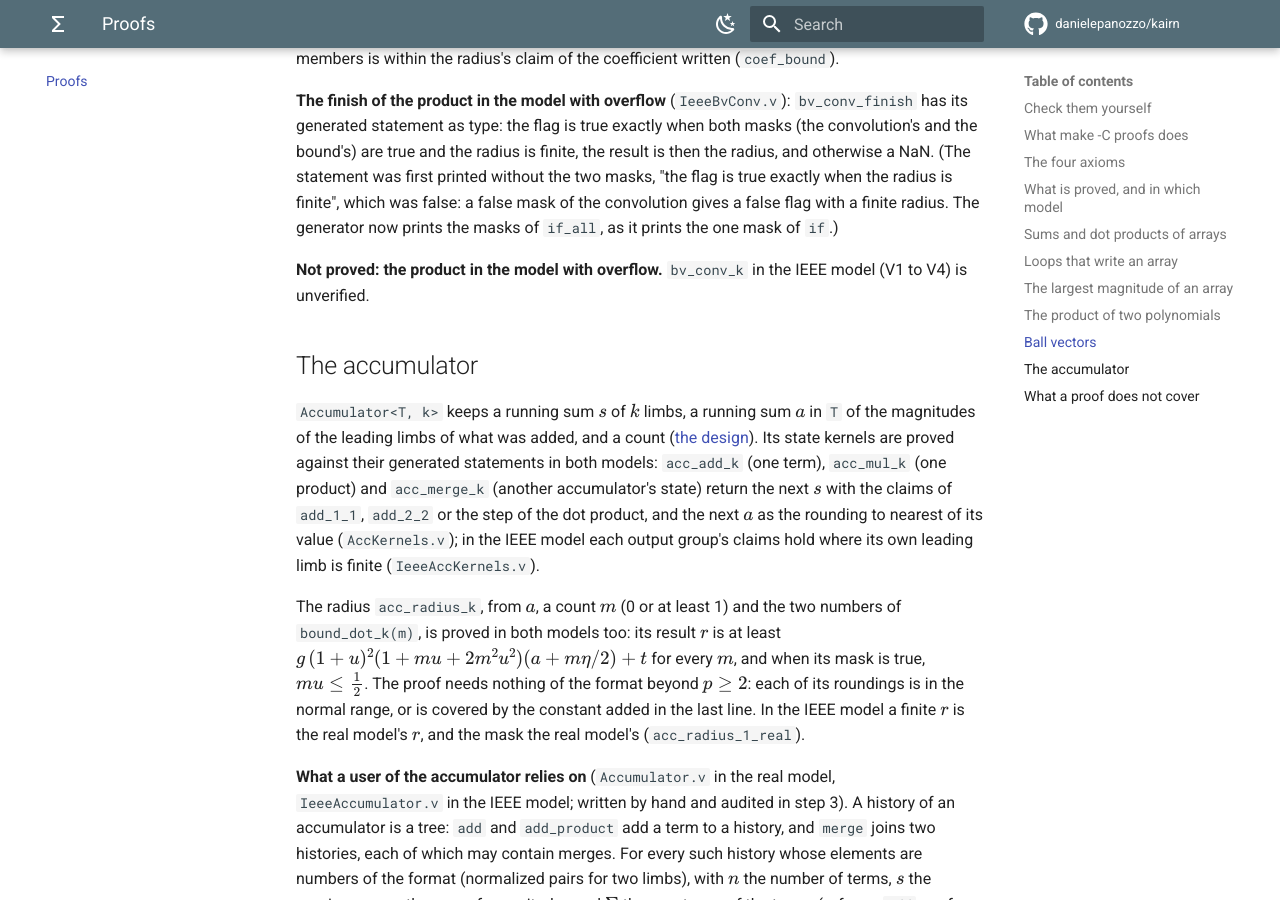
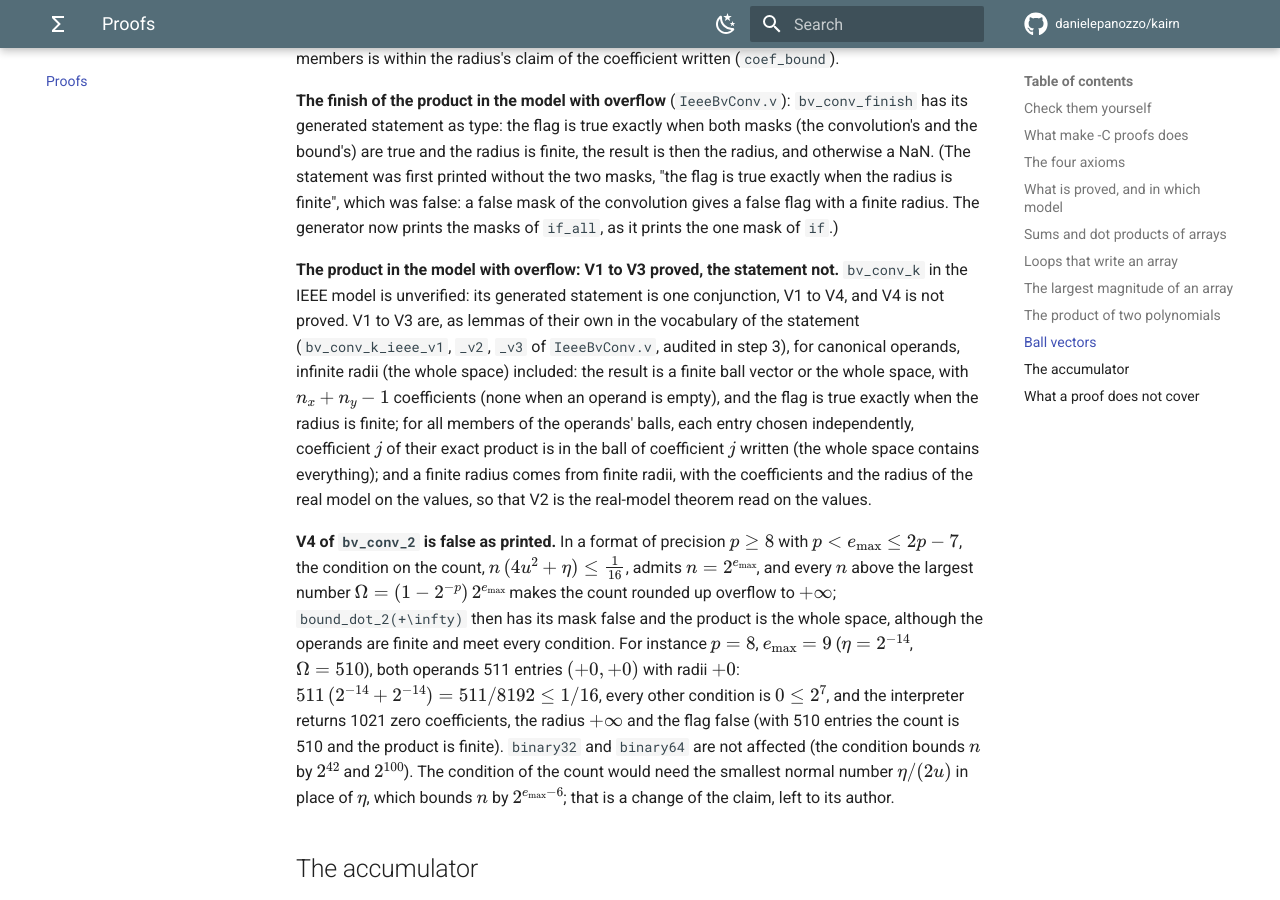
Before and after one commit to danielepanozzo/kairn, an MkDocs documentation site: the page built from docs/proofs/index.md, in a window 1280 px wide and 900 px high, scrolled down 13996 px. Built offline with MkDocs 1.6.1 and Material for MkDocs 9.7.7, drawn with Linux system fonts in a browser that asks for light colours; comment, search, counter and statistics services are not loaded.

Commit message:
Proofs: V1 to V3 of the product of two BallVectors in the IEEE model; V4 of bv_conv_2 is false
bv_conv_k_ieee_v1, _v2 and _v3 (IeeeBvConv.v), clauses of the generated
statement bv_conv_k_ieee_spec, for both products: the result is canonical with
conv_length coefficients and the flag true exactly when the radius is finite;
the coefficient of any members of the operands' balls is in the ball written;
a finite radius comes from finite radii, with the real model's coefficients
and radius on the values. They rest on bv_conv_k_parts: the records keep a
finite state whose values are the real maxima, the count and the bound are
nonnegative, +infinity or NaN, and a finite radius gives the real model's
bound and mask; the convolution's mask gives the real coefficients.

V4 of bv_conv_2 as printed is false where its condition on the count admits
counts above the largest number (prec >= 8, emax <= 2 prec - 7): for prec 8,
emax 9, both operands 511 entries (+0, +0) with radii +0, the count rounds up
to +infinity, the bound is not given and the product is the whole space
(docs/proofs/index.md). The products stay unverified in the IEEE model; V1 to
V3 are audited in HandAudit.v.

Co-Authored-By: Claude Opus 5.5 <noreply@anthropic.com>
Claude-Session: https://claude.ai/code/session_01ULwCxzT6Dhw9xUiTw8mJz1

```diff
--- a/docs/proofs/index.md
+++ b/docs/proofs/index.md
@@ -589,8 +589,29 @@ radius is finite", which was false: a false mask of the convolution gives a fals
 finite radius. The generator now prints the masks of `if_all`, as it prints the one mask of
 `if`.)
 
-**Not proved: the product in the model with overflow.** `bv_conv_k` in the IEEE model (V1 to V4)
-is unverified.
+**The product in the model with overflow: V1 to V3 proved, the statement not.** `bv_conv_k` in the
+IEEE model is unverified: its generated statement is one conjunction, V1 to V4, and V4 is not
+proved. V1 to V3 are, as lemmas of their own in the vocabulary of the statement
+(`bv_conv_k_ieee_v1`, `_v2`, `_v3` of `IeeeBvConv.v`, audited in step 3), for canonical operands,
+infinite radii (the whole space) included: the result is a finite ball vector or the whole space,
+with $n_x + n_y - 1$ coefficients (none when an operand is empty), and the flag is true exactly when
+the radius is finite; for all members of the operands' balls, each entry chosen independently,
+coefficient $j$ of their exact product is in the ball of coefficient $j$ written (the whole space
+contains everything); and a finite radius comes from finite radii, with the coefficients and the
+radius of the real model on the values, so that V2 is the real-model theorem read on the values.
+
+**V4 of `bv_conv_2` is false as printed.** In a format of precision $p \ge 8$ with
+$p < e_{\max} \le 2p - 7$, the condition on the count, $n\,(4u^2 + \eta) \le \tfrac1{16}$, admits
+$n = 2^{e_{\max}}$, and every $n$ above the largest number $\Omega = (1 - 2^{-p})\,2^{e_{\max}}$
+makes the count rounded up overflow to $+\infty$; `bound_dot_2(+\infty)` then has its mask false and
+the product is the whole space, although the operands are finite and meet every condition. For
+instance $p = 8$, $e_{\max} = 9$ ($\eta = 2^{-14}$, $\Omega = 510$), both operands 511 entries
+$(+0, +0)$ with radii $+0$: $511\,(2^{-14} + 2^{-14}) = 511/8192 \le 1/16$, every other condition is
+$0 \le 2^{7}$, and the interpreter returns 1021 zero coefficients, the radius $+\infty$ and the flag
+false (with 510 entries the count is 510 and the product is finite). `binary32` and `binary64` are
+not affected (the condition bounds $n$ by $2^{42}$ and $2^{100}$). The condition of the count would
+need the smallest normal number $\eta/(2u)$ in place of $\eta$, which bounds $n$ by
+$2^{e_{\max} - 6}$; that is a change of the claim, left to its author.
 
 ## The accumulator
 
```
Also changed, not shown: 2 other files.
